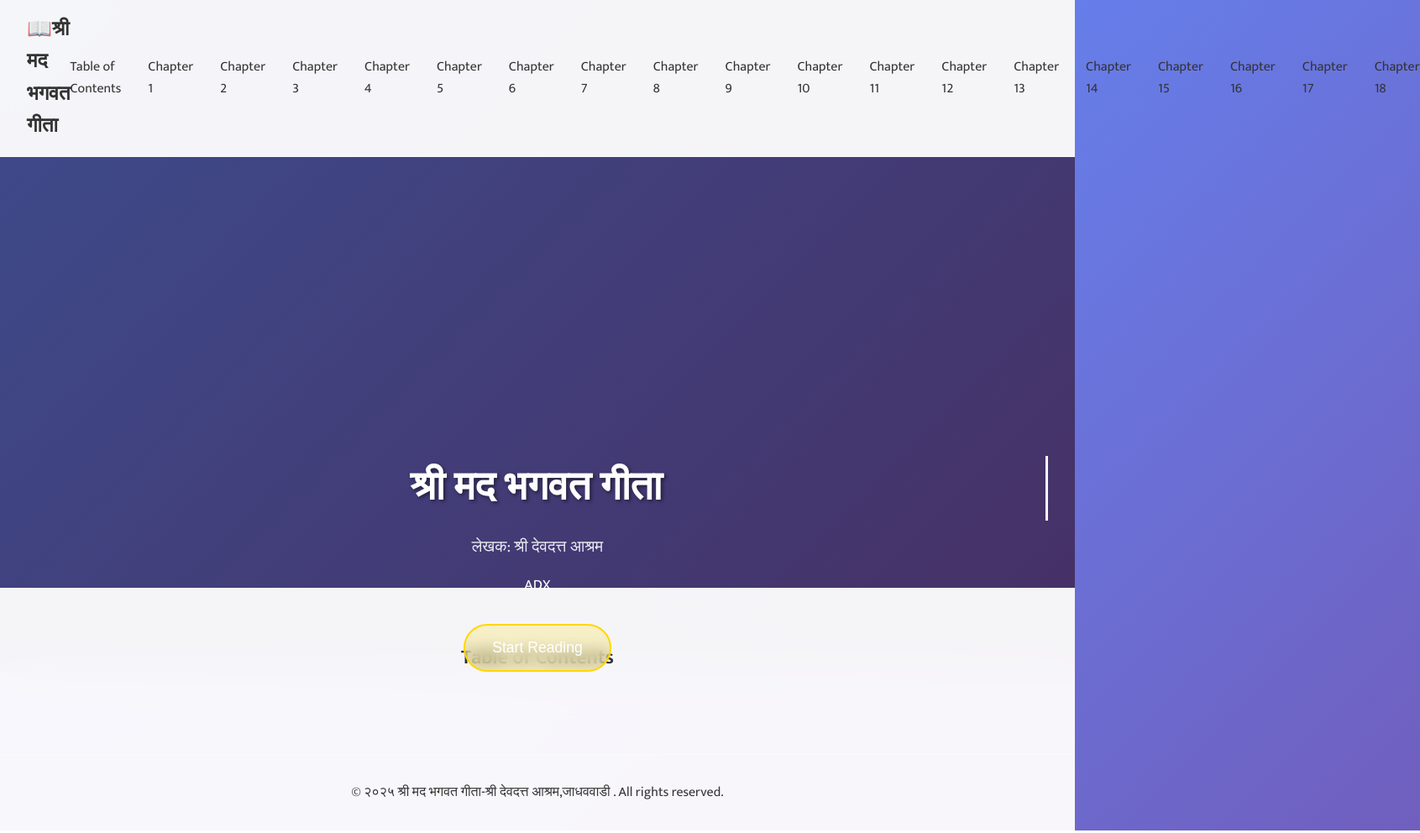
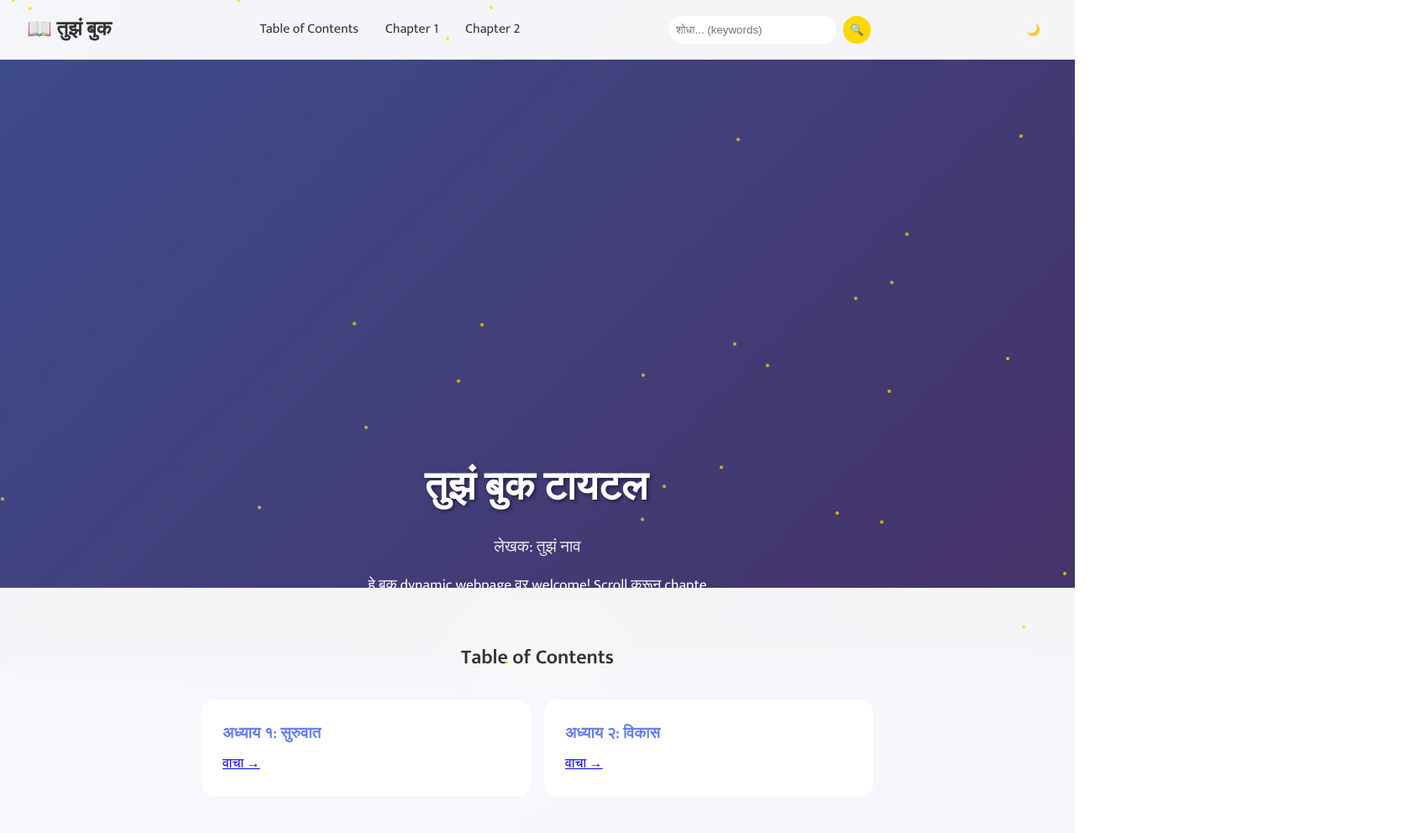
Before and after one commit to rohanborsa6600-tech/GEETA, a plain HTML site: page index.html in a window 1280 px wide. Shown: the top 992 px of the page at 84% size, 1691 px wide, since content can reach past the window. Drawn offline with Linux system fonts and the light colour scheme.

Commit message:
Update index.html

```diff
--- a/index.html
+++ b/index.html
@@ -3,55 +3,46 @@
 <head>
     <meta charset="UTF-8">
     <meta name="viewport" content="width=device-width, initial-scale=1.0">
-    <title>श्री मद भगवत गीता-श्री देवदत्त आश्रम,जाधववाडी </title>
+    <title>तुझं बुक टायटल - लेखकाचे नाव</title>
     <link rel="stylesheet" href="style.css">
     <link href="https://fonts.googleapis.com/css2?family=Mukta:wght@300;400;600&display=swap" rel="stylesheet">
 </head>
-<body>
-    <header class="hero">
+<body class="light-theme"> <!-- Default light, JS ने toggle -->
+    <header class="hero" id="hero">
         <nav class="navbar">
-            <div class="logo">📖श्री मद भगवत गीता </div>
+            <div class="logo">📖 तुझं बुक</div>
             <ul class="nav-menu" id="navMenu">
                 <li><a href="#toc">Table of Contents</a></li>
                 <li><a href="chapters/chapter1.html">Chapter 1</a></li>
                 <li><a href="chapters/chapter2.html">Chapter 2</a></li>
-                <li><a href="chapters/chapter3.html">Chapter 3</a></li>
-                <li><a href="chapters/chapter4.html">Chapter 4</a></li>
-                <li><a href="chapters/chapter5.html">Chapter 5</a></li>
-                <li><a href="chapters/chapter6.html">Chapter 6</a></li>
-                <li><a href="chapters/chapter7.html">Chapter 7</a></li>
-                <li><a href="chapters/chapter8.html">Chapter 8</a></li>
-                <li><a href="chapters/chapter9.html">Chapter 9</a></li>
-                <li><a href="chapters/chapter10.html">Chapter 10</a></li>
-                <li><a href="chapters/chapter11.html">Chapter 11</a></li>
-                <li><a href="chapters/chapter12.html">Chapter 12</a></li>
-                <li><a href="chapters/chapter13.html">Chapter 13</a></li>
-                <li><a href="chapters/chapter14.html">Chapter 14</a></li>
-                <li><a href="chapters/chapter15.html">Chapter 15</a></li>
-                <li><a href="chapters/chapter16.html">Chapter 16</a></li>
-                <li><a href="chapters/chapter17.html">Chapter 17</a></li>
-                <li><a href="chapters/chapter18.html">Chapter 18</a></li>
-                <!-- Add more chapters here -->
+                <!-- Add more -->
             </ul>
+            <div class="search-container">
+                <input type="text" id="globalSearch" placeholder="शोधा... (keywords)" aria-label="Global Search">
+                <button id="searchBtn">🔍</button>
+            </div>
+            <button id="themeToggle" aria-label="Toggle Dark Mode">🌙</button>
             <div class="hamburger" id="hamburger">☰</div>
         </nav>
         <div class="hero-content">
-            <h1>श्री मद भगवत गीता</h1>
-            <p class="author">लेखक: श्री देवदत्त आश्रम </p>
-            <p class="intro">ADX</p>
+            <h1 id="heroTitle">तुझं बुक टायटल</h1>
+            <p class="author">लेखक: तुझं नाव</p>
+            <p class="intro" id="introText">हे बुक dynamic webpage वर welcome! Scroll करून chapters explore कर.</p>
             <button class="cta-btn" onclick="scrollToTOC()">Start Reading</button>
         </div>
     </header>
 
+    <div class="progress-bar" id="progressBar"></div>
+
     <section id="toc" class="toc-section">
         <h2>Table of Contents</h2>
         <div class="toc-menu" id="tocMenu">
-            <!-- JS ने populate होईल -->
+            <!-- JS ने populate -->
         </div>
     </section>
 
     <footer>
-        <p>&copy; २०२५ श्री मद भगवत गीता-श्री देवदत्त आश्रम,जाधववाडी . All rights reserved.</p>
+        <p>&copy; २०२५ तुझं बुक. All rights reserved.</p>
     </footer>
 
     <script src="script.js"></script>
```
